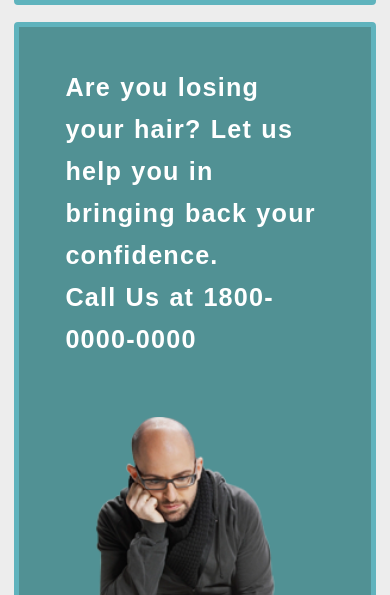
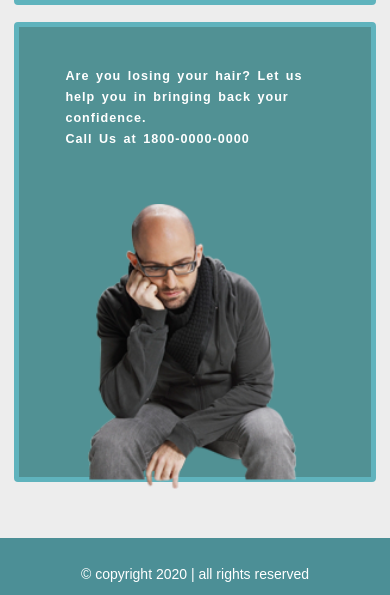
Before and after one commit to harshithacky/zizurz, a plain HTML site: page index.html in a window 390 px wide. Shown: the part 3689-4284 px from the top of the page. Drawn offline with Linux system fonts and the light colour scheme.

Commit message:
Update style.css

```diff
--- a/css/style.css
+++ b/css/style.css
@@ -225,9 +225,9 @@ nav ul li a{
 }
 
 .lower-image{
-    width: 40%;
+    width: 45%;
     position: relative;
-    top: 18px;
+    top: 16px;
 }
 .lower img{
     width: 100%;
@@ -239,7 +239,7 @@ nav ul li a{
 .contact-content p{
     font-weight: bolder;
     line-height: 1.9rem;
-    font-size: 1.2rem;
+    font-size: 1rem;
     word-spacing: 2px;
 }
 
@@ -338,14 +338,17 @@ footer{
         width: 22%;
     }
 
+    .lower-image{
+        top: 18px;
+    }
+
     .contact-content{
         width: 45%;
 
     }
     .contact-content p{
-        font-size: 1.8rem;
+        font-size: 1.2rem;
         line-height: 3rem;
-        word-spacing: 1px;
         letter-spacing: 1.2px;
     }
 }
@@ -384,6 +387,15 @@ footer{
         width: 80%;
         order: 1;
     }
+    .contact-content p{
+        font-size: .9rem;
+        line-height: 1.5rem;
+        letter-spacing: 1px;
+    }
+
+    .lower-image{
+        top: 15px;
+    }
 
     .footer-container{
         justify-content: center;
@@ -409,4 +421,8 @@ footer{
     .bottom-heading{
         width: 52%;
     }
+
+    .lower-image{
+        top: 11.4px;
+    }
 }
```
